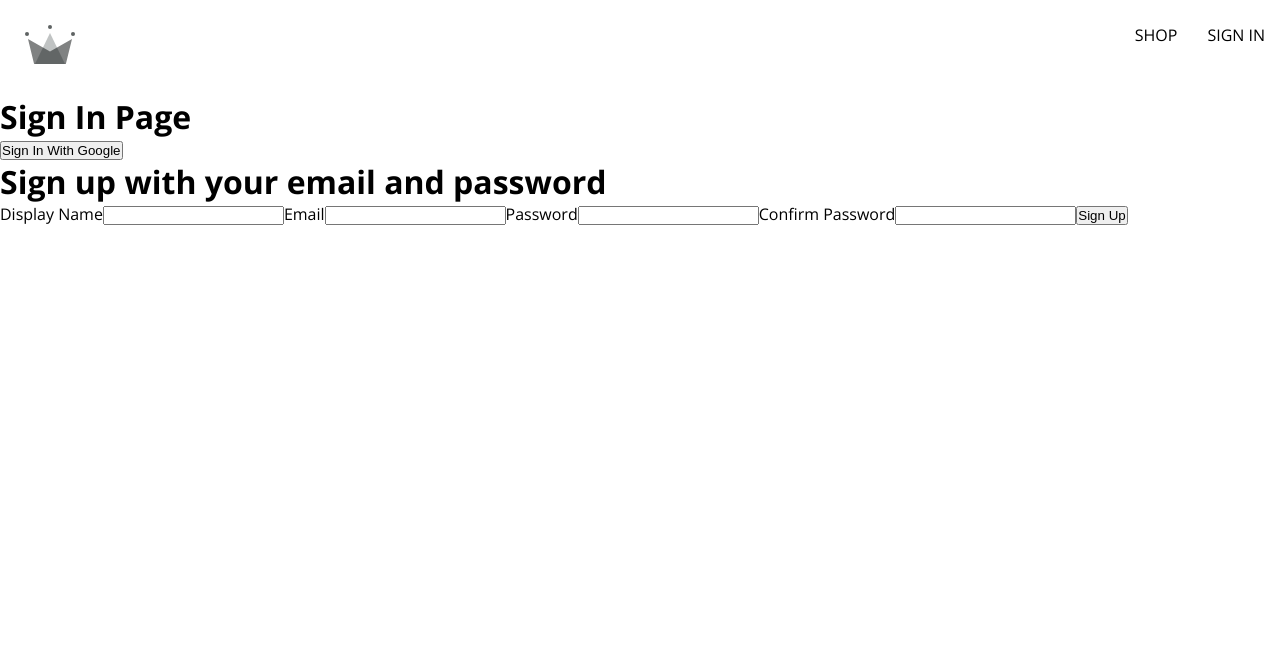
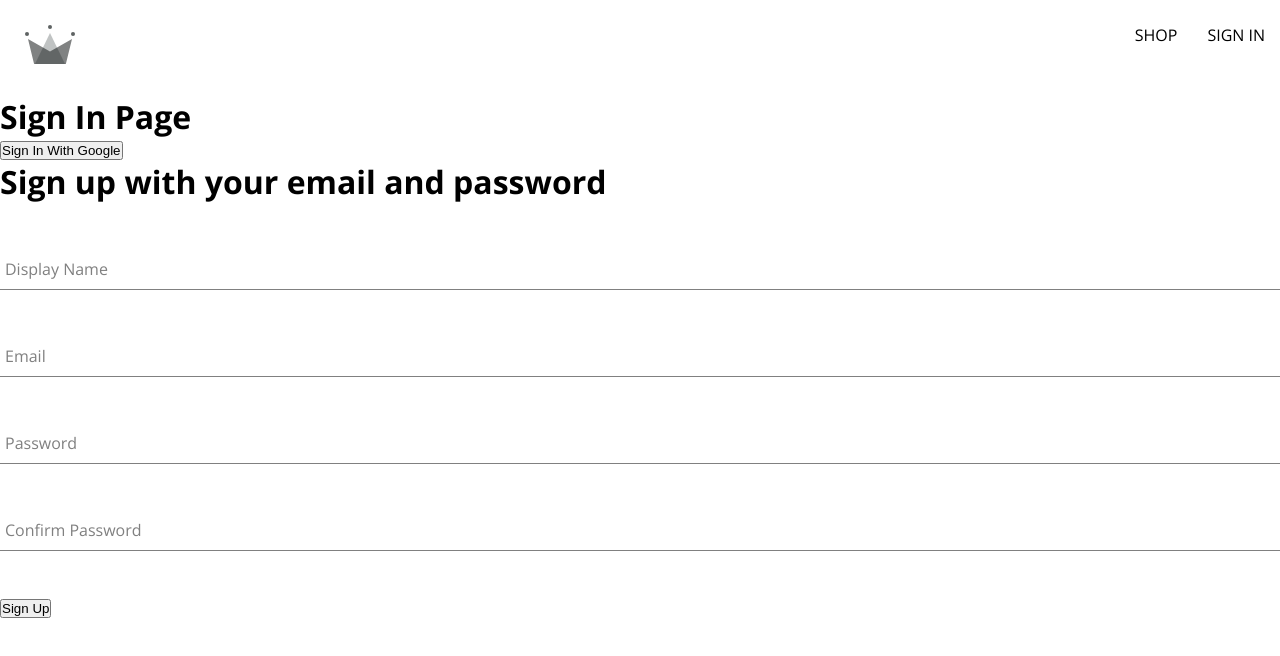
Before and after one commit to usama-365/crown-clothing, a React (Create React App) app: page /signin in a window 1280 px wide. Shown: the top 656 px of the page. Built offline with nearby package versions, Linux system fonts and the light colour scheme.

Commit message:
Created styled form input component

```diff
--- /dev/null
+++ b/src/components/form-input/form-input.component.jsx
@@ -0,0 +1,14 @@
+import "./form-input.styles.scss";
+
+export const FormInput = function ({label, inputAttributes}) {
+    return (
+        <div className="form__group">
+            <input className="form__input" {...inputAttributes} />
+            {label && (
+                <label className={`form__label ${inputAttributes.value.length && "form__label--shrunk"}`}>
+                    {label}
+                </label>
+            )}
+        </div>
+    );
+};
--- /dev/null
+++ b/src/components/form-input/form-input.styles.scss
@@ -0,0 +1,52 @@
+$sub-color: grey;
+$main-color: black;
+
+@mixin shrinkLabel {
+  top: -14px;
+  font-size: 12px;
+  color: $main-color;
+}
+
+.form {
+  &__group {
+    position: relative;
+    margin: 45px 0;
+  }
+
+  &__input {
+    background: white none;
+    color: $sub-color;
+    font-size: 18px;
+    padding: 10px 10px 10px 5px;
+    display: block;
+    width: 100%;
+    border: none;
+    border-radius: 0;
+    border-bottom: 1px solid $sub-color;
+    margin: 25px 0;
+
+    &:focus {
+      outline: none;
+    }
+
+    &:focus ~ .form__label {
+      @include shrinkLabel();
+    }
+  }
+
+  &__label {
+    color: $sub-color;
+    font-size: 16px;
+    font-weight: normal;
+    position: absolute;
+    pointer-events: none;
+    left: 5px;
+    top: 10px;
+    transition: 300ms ease all;
+    display: block;
+
+    &--shrunk {
+      @include shrinkLabel();
+    }
+  }
+}
--- a/src/components/sign-up-form/sign-up-form.component.jsx
+++ b/src/components/sign-up-form/sign-up-form.component.jsx
@@ -1,5 +1,6 @@
 import {useState} from "react";
 import {getOrCreateUserDocument, signUpWithEmailAndPassword} from "../../services/firebase/firebase.service";
+import {FormInput} from "../form-input/form-input.component";
 
 const defaultFormFields = {
     displayName: "",
@@ -33,29 +34,56 @@ export const SignUpForm = function () {
             resetFormFields();
         } catch (error) {
             switch (error.code) {
-                case 'auth/email-already-in-use':
-                    alert('Cannot create user, email already exists');
+                case "auth/email-already-in-use":
+                    alert("Cannot create user, email already exists");
                     break;
                 default:
                     alert(`User creation encountered an error: ${error}`);
                     break;
             }
         }
-
     }
 
     return (
         <div>
             <h1>Sign up with your email and password</h1>
             <form onSubmit={handleSubmit}>
-                <label>Display Name</label>
-                <input name="displayName" type="text" onChange={handleChange} value={displayName} required/>
-                <label>Email</label>
-                <input name="email" type="text" onChange={handleChange} value={email} required/>
-                <label>Password</label>
-                <input name="password" type="password" onChange={handleChange} value={password} required/>
-                <label>Confirm Password</label>
-                <input name="confirmPassword" type="password" onChange={handleChange} value={confirmPassword} required/>
+                <FormInput
+                    label="Display Name"
+                    inputAttributes={{
+                        onChange: handleChange,
+                        value: displayName,
+                        name: "displayName",
+                        type: "text"
+                    }}
+                />
+                <FormInput
+                    label="Email"
+                    inputAttributes={{
+                        onChange: handleChange,
+                        value: email,
+                        name: "email",
+                        type: "text"
+                    }}
+                />
+                <FormInput
+                    label="Password"
+                    inputAttributes={{
+                        onChange: handleChange,
+                        value: password,
+                        name: "password",
+                        type: "password"
+                    }}
+                />
+                <FormInput
+                    label="Confirm Password"
+                    inputAttributes={{
+                        onChange: handleChange,
+                        value: confirmPassword,
+                        name: "confirmPassword",
+                        type: "password"
+                    }}
+                />
                 <button type="submit">Sign Up</button>
             </form>
         </div>
```
